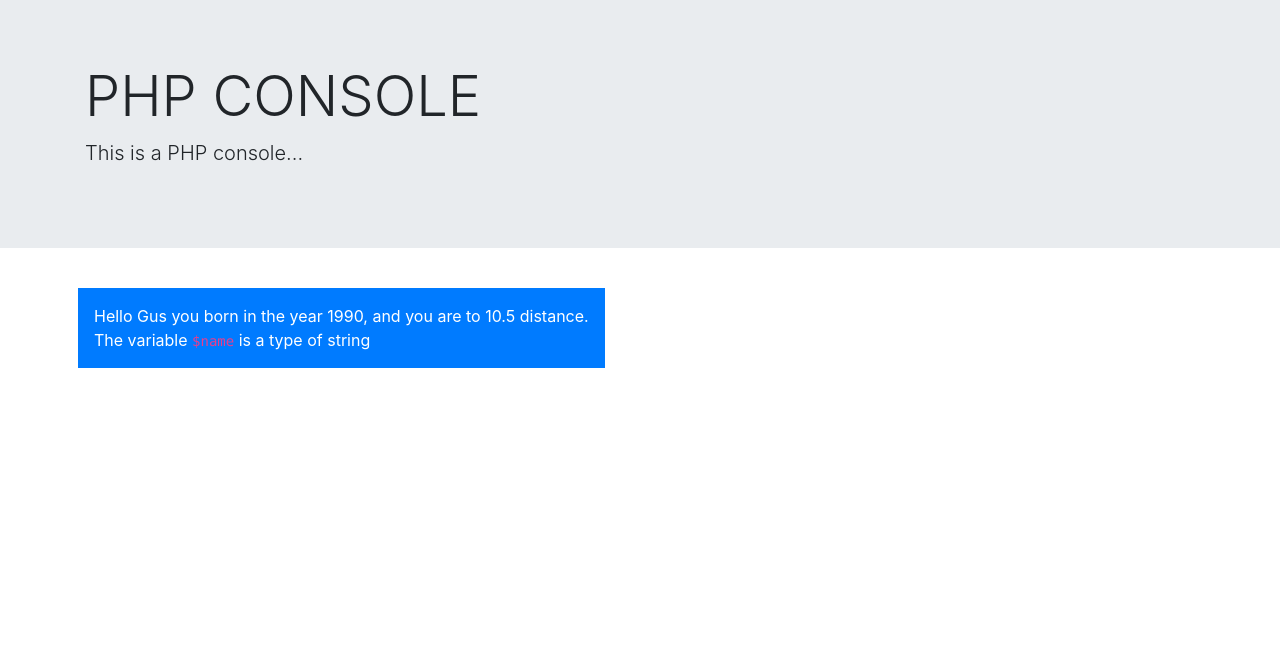
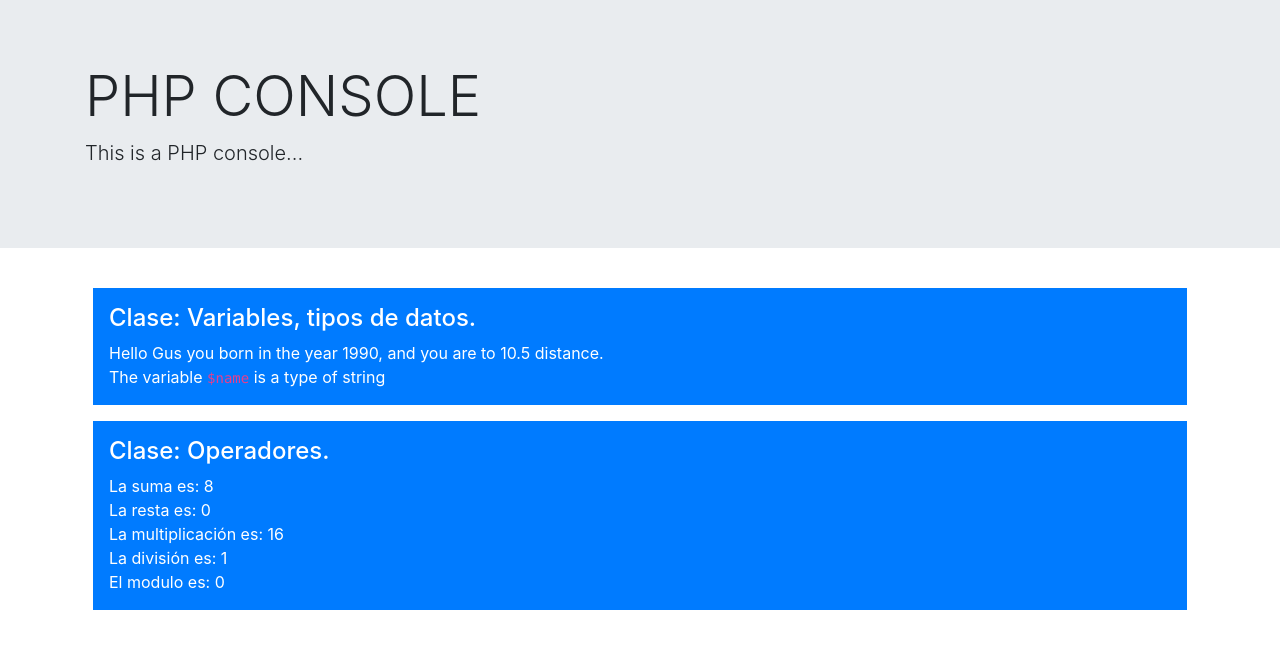
Before and after one commit to david-dc381/PHP-Console, a PHP site: page / in a window 1280 px wide. Shown: the part 57-706 px from the top of the page. Run offline with PHP 8.4, Linux system fonts and the light colour scheme.

Commit message:
Agregamos Operadores Aritméticos, de incremento y títulos a cada card

```diff
--- a/index.php
+++ b/index.php
@@ -23,7 +23,9 @@
 
     <div class="container">
         <div class="row">
+            <div class="col-12">
                 <div class="p-3 m-2 bg-primary text-white">
+                    <h4>Clase: Variables, tipos de datos.</h4>
                     <?php
                     /*
                         * Comentarios.
@@ -43,6 +45,28 @@
             </div>
         </div>
 
+        <div class="row">
+            <div class="col-12">
+                <div class="p-3 m-2 bg-primary text-white">
+                    <h4>Clase: Operadores.</h4>
+                    <?php
+                        $num1 = 3;
+                        $num2 = 5;
+
+                        $num1++;
+                        $num2--;
+
+                        echo "La suma es: " . ($num1+$num2) . "<br>";
+                        echo "La resta es: " . ($num1-$num2) . "<br>";
+                        echo "La multiplicación es: " . ($num1*$num2) . "<br>";
+                        echo "La división es: " . ($num1/$num2) . "<br>";
+                        echo "El modulo es: " . ($num1%$num2) . "<br>";
+                    ?>
+                </div>
+            </div>
+        </div>
+    </div>
+
     <script src="https://code.jquery.com/jquery-3.5.1.slim.min.js" integrity="sha384-DfXdz2htPH0lsSSs5nCTpuj/zy4C+OGpamoFVy38MVBnE+IbbVYUew+OrCXaRkfj" crossorigin="anonymous"></script>
     <script src="https://cdn.jsdelivr.net/npm/popper.js@1.16.1/dist/umd/popper.min.js" integrity="sha384-9/reFTGAW83EW2RDu2S0VKaIzap3H66lZH81PoYlFhbGU+6BZp6G7niu735Sk7lN" crossorigin="anonymous"></script>
     <script src="https://stackpath.bootstrapcdn.com/bootstrap/4.5.2/js/bootstrap.min.js" integrity="sha384-B4gt1jrGC7Jh4AgTPSdUtOBvfO8shuf57BaghqFfPlYxofvL8/KUEfYiJOMMV+rV" crossorigin="anonymous"></script>
```
Lines whose indentation alone changed are shown as unchanged.
